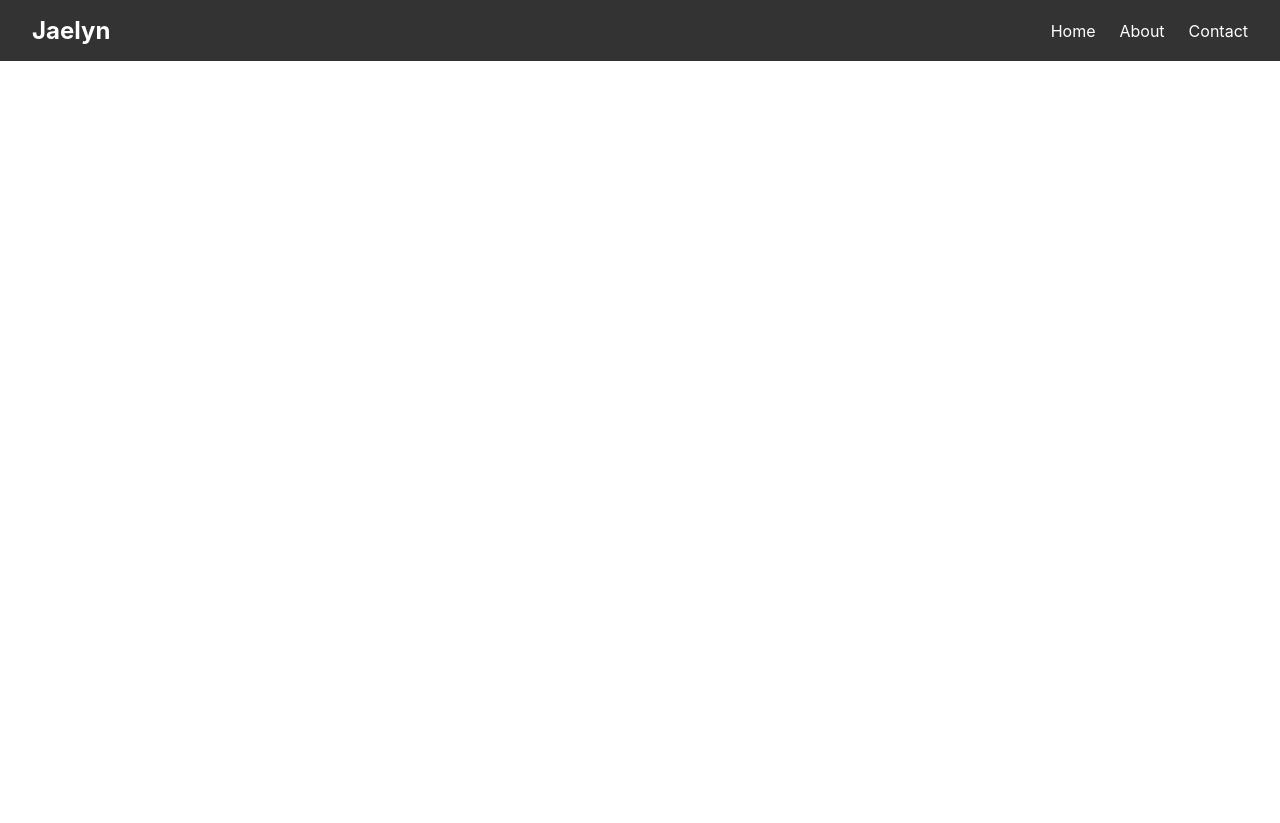
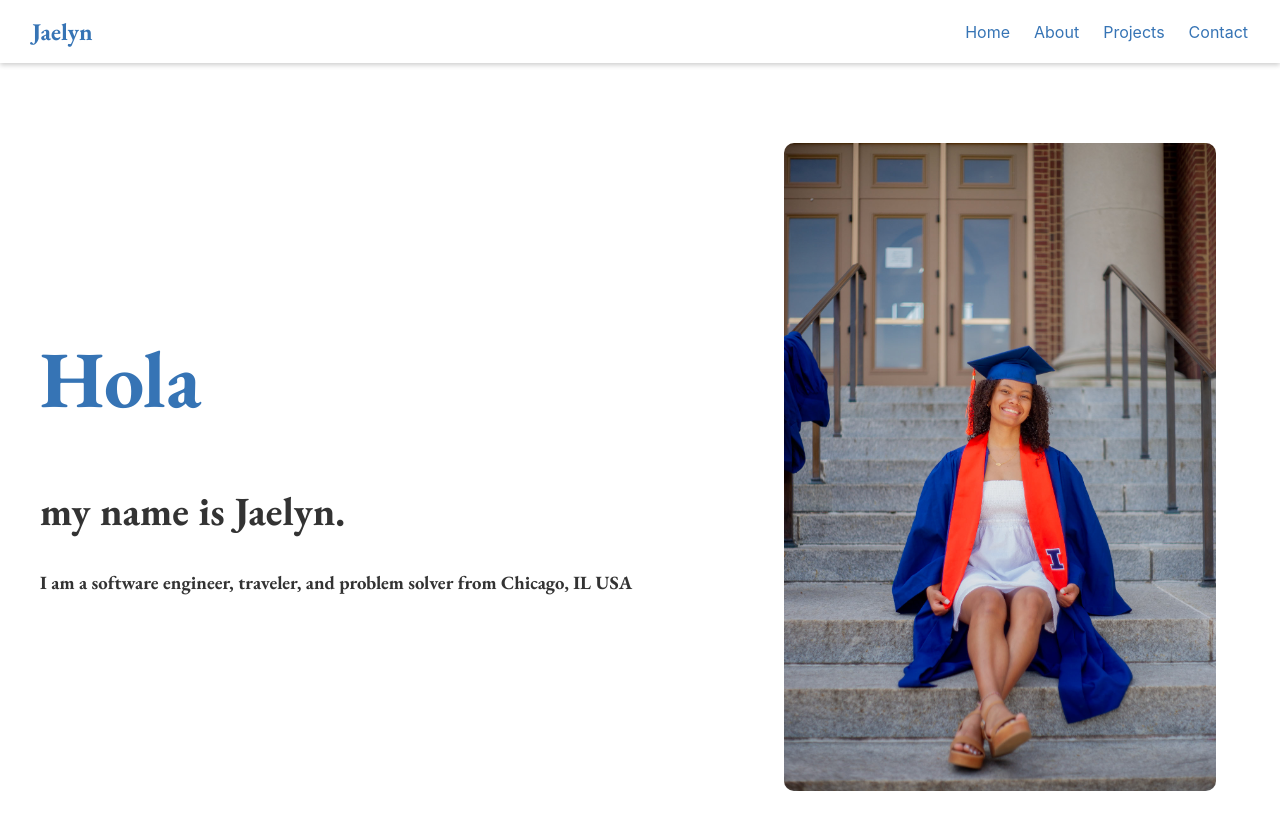
Before and after one commit to jaemevans/jaemevans.github.io, a React (Create React App) app: page / in a window 1280 px wide. Before the commit the page ends 800 px from the top, so only its background shows below. Built offline with nearby package versions, Linux system fonts and the light colour scheme.

Commit message:
beefed up homepage and about page

```diff
--- a/public/index.html
+++ b/public/index.html
@@ -3,6 +3,7 @@
   <head>
     <meta charset="utf-8" />
     <link rel="icon" href="%PUBLIC_URL%/favicon.ico" />
+    <link href="https://fonts.googleapis.com/css2?family=EB+Garamond:wght@400;700&display=swap" rel="stylesheet">
     <meta name="viewport" content="width=device-width, initial-scale=1" />
     <meta name="theme-color" content="#000000" />
     <meta
--- a/src/App.css
+++ b/src/App.css
@@ -36,3 +36,8 @@
     transform: rotate(360deg);
   }
 }
+
+h1, h2, h3, h4, h5, h6 {
+  font-family: 'EB Garamond', serif;
+  color: #3674B5;
+}
--- a/src/App.js
+++ b/src/App.js
@@ -4,6 +4,7 @@ import React from "react";
 import { BrowserRouter as Router, Routes, Route, Link } from "react-router-dom";
 
 import About from "./Components/About";
+import HomePage from "./Components/HomePage";
 import Navbar from "./Components/Shared/NavBar";
 
 
@@ -12,8 +13,9 @@ function App() {
     <Router>
       <Navbar />
       <Routes>
-        {/* <Route path="/" element={<Homepage />} /> */}
+        <Route path="/" element={<HomePage />} />
         <Route path="/about" element={<About />} />
+
       </Routes>
     </Router>
   );
--- a/src/Components/About.css
+++ b/src/Components/About.css
@@ -3,7 +3,7 @@
   flex-direction: row; /* side by side on desktop */
   align-items: flex-start;
   gap: 2rem;
-  padding: 2rem;
+    padding: 2rem 4rem 2rem 2rem;
   max-width: 1200px;
   margin: 0 auto;
 }
@@ -12,9 +12,10 @@
   flex: 0 0 45%; /* 45% of container width */
 }
 
+
 .about-portrait img {
   width: 100%;
-  height: auto;
+  height: 100%;
   border-radius: 10px;
   object-fit: cover;
 }
@@ -30,7 +31,6 @@
 
 .about-content h2 {
   font-size: 1.5rem;
-  color: #777;
   margin-bottom: 1rem;
 }
 
--- a/src/Components/About.js
+++ b/src/Components/About.js
@@ -5,23 +5,36 @@ import portrait from "../assets/portrait.png";
 
 function About() {
   return (
-       <div className="about-container">
+    <div className="about-container">
       <div className="about-portrait">
         <img src={portrait} alt="Portrait of me" />
       </div>
 
       <div className="about-content">
         <h1>About Me</h1>
+        <p>
+          Hi! I am Jaelyn Evans. I grew up on the North Side of Chicago &
+          graduated with a Bachelor’s in Computer Science from the University of
+          Illinois at Urbana-Champaign in May 2024. Since then, I’ve taken a
+          non-traditional path—traveling through Europe and South America,
+          meeting new people, and exploring different cultures. During this
+          time, I co-founded CurbScout, a mobile application enabling college
+          students to exchange secondhand items, and continued developing the
+          platform remotely while refining features, coordinating with
+          teammates, and managing day-to-day operations. These experiences
+          strengthened my adaptability, problem-solving skills, and
+          entrepreneurial mindset, which I now bring to software development.
+          I’m passionate about building user-centered applications that solve
+          real-world problems and make a meaningful impact.
+        </p>
         <h2>Offline</h2>
         <p>
-          Dilly dally here. Lorem ipsum dolor sit amet, consectetur adipiscing elit.
-          Vivamus lacinia odio vitae vestibulum vestibulum. Cras venenatis euismod malesuada.
-        </p>
-        <p>
-          Dilly dally again. Nulla facilisi. Donec aliquet dolor libero, eget venenatis mauris finibus dictum.
-        </p>
-        <p>
-          More dilly dally. Suspendisse potenti. Integer non sem vel turpis tempor fermentum.
+          When I am not coding, you can find me outside enjoying nature. I am an
+          avid cyclist, runner and hiker. I am always looking for ways to
+          challenge myself and stay active. I also enjoy spending time with my
+          friends. Whether that be a trip to the lake in the summer, a shopping
+          trip or simply grabbing a bite to eat they are some of the most
+          important people in my life.
         </p>
       </div>
     </div>
--- /dev/null
+++ b/src/Components/HomePage.css
@@ -0,0 +1,104 @@
+.homepage-hero {
+  display: flex;
+  align-items: center;
+  justify-content: space-between;
+  padding: 2rem;
+  max-width: 1200px;
+  margin: 0 auto;
+  flex-wrap: wrap;
+}
+
+h3 {
+  color: #333;
+}
+
+
+.hero-left {
+  flex: 0 0 55%;
+  text-align: left; /* LEFT aligned */
+  font-family: 'EB Garamond', Georgia, serif;
+  color: #333;
+   animation: slideInLeft 2.0s ease-out forwards;
+}
+
+.hero-greeting {
+  font-size: 5rem;
+  transition: opacity 0.5s ease-in-out;
+  opacity: 1;
+}
+
+.fade-in {
+  opacity: 1;
+}
+
+.fade-out {
+  opacity: 0;
+}
+
+.hero-static {
+  font-size: 2.5rem;
+  margin-top: 0;
+  color: #333;
+}
+
+.hero-right {
+  margin-top: 3rem;
+  flex: 0 0 40%;
+  display: flex;
+  justify-content: center; /* keep portrait on right */
+}
+@keyframes dropIn {
+  0% {
+    transform: translateY(-100px);
+    opacity: 0;
+  }
+  100% {
+    transform: translateY(0);
+    opacity: 1;
+  }
+}
+
+@keyframes slideInLeft {
+  0% {
+    transform: translateX(-100px); /* start 100px left */
+    opacity: 0;
+  }
+  100% {
+    transform: translateX(0);
+    opacity: 1;
+  }
+}
+
+.hero-portrait {
+  width: 100%;
+  max-width: 90%;
+  border-radius: 10px;
+    animation: dropIn 3s ease-out;
+}
+
+/* Mobile responsiveness */
+@media (max-width: 768px) {
+  .homepage-hero {
+    flex-direction: column;
+    text-align: center;
+    gap: 1.5rem;
+  }
+
+  .hero-left, .hero-right {
+    flex: 1 1 100%;
+    text-align: center; /* center on mobile */
+  }
+
+  .hero-portrait {
+    border-radius: 10px;
+    margin-top: 0;
+  }
+
+  .hero-greeting {
+    font-size: 4rem;
+  }
+
+  .hero-static {
+    font-size: 1.8rem;
+  }
+}
--- /dev/null
+++ b/src/Components/HomePage.js
@@ -0,0 +1,49 @@
+import React, { useState, useEffect } from "react";
+import "./HomePage.css";
+import portrait from "../assets/grad.JPG"; // replace with your image path
+
+const greetings = [
+  "Hello",
+  "Hej Hej",
+  "Hola",
+  "Bonjour",
+  "Ciao",
+  "Hallo",
+  "Olá",
+];
+
+const HomePage = () => {
+  const [index, setIndex] = useState(0);
+  const [fade, setFade] = useState(true);
+
+  useEffect(() => {
+    const interval = setInterval(() => {
+      setFade(false); // fade out current greeting
+      setTimeout(() => {
+        setIndex((prev) => (prev + 1) % greetings.length); // update greeting
+        setFade(true); // fade in new greeting
+      }, 500); // fade duration
+    }, 2000);
+    return () => clearInterval(interval);
+  }, []);
+
+  return (
+    <div className="homepage-hero">
+      <div className="hero-left">
+        <h1 className={`hero-greeting ${fade ? "fade-in" : "fade-out"}`}>
+          {greetings[index]}
+        </h1>
+        <h2 className="hero-static">my name is Jaelyn.</h2>
+        <h3>
+          I am a software engineer, traveler, and problem solver from Chicago,
+          IL USA
+        </h3>
+      </div>
+      <div className="hero-right">
+        <img src={portrait} alt="Jaelyn" className="hero-portrait" />
+      </div>
+    </div>
+  );
+};
+
+export default HomePage;
--- a/src/Components/Shared/NavBar.css
+++ b/src/Components/Shared/NavBar.css
@@ -2,12 +2,17 @@
   display: flex;
   justify-content: space-between;
   align-items: center;
-  background: #333;
+  background: #ffffff;
   padding: 1rem 2rem;
-  color: white;
+  color: #3674b5;
+  position: sticky;
+  top: 0;
+  z-index: 1000;
+  box-shadow: 0 2px 5px rgba(0, 0, 0, 0.2);
 }
 
 .nav-logo {
+  font-family: "EB Garamond", Georgia, serif;
   font-size: 1.5rem;
   font-weight: bold;
 }
@@ -18,7 +23,7 @@
 }
 
 .nav-links a {
-  color: white;
+  color: #3674b5;
   text-decoration: none;
   transition: color 0.2s;
 }
@@ -35,11 +40,14 @@
 }
 
 @media (max-width: 768px) {
+  .navbar {
+    box-shadow: none;
+  }
   .nav-links {
     position: absolute;
     top: 60px;
     right: 0;
-    background: #333;
+    background: #ffffff;
     flex-direction: column;
     width: 200px;
     text-align: right;
--- a/src/Components/Shared/NavBar.js
+++ b/src/Components/Shared/NavBar.js
@@ -12,6 +12,7 @@ function Navbar() {
       <div className={`nav-links ${isOpen ? "open" : ""}`}>
         <Link to="/" onClick={() => setIsOpen(false)}>Home</Link>
         <Link to="/about" onClick={() => setIsOpen(false)}>About</Link>
+         <Link to="/projects" onClick={() => setIsOpen(false)}>Projects</Link>
         <Link to="/contact" onClick={() => setIsOpen(false)}>Contact</Link>
       </div>
 
```
Also changed, not shown: src/assets/grad.JPG (added).
